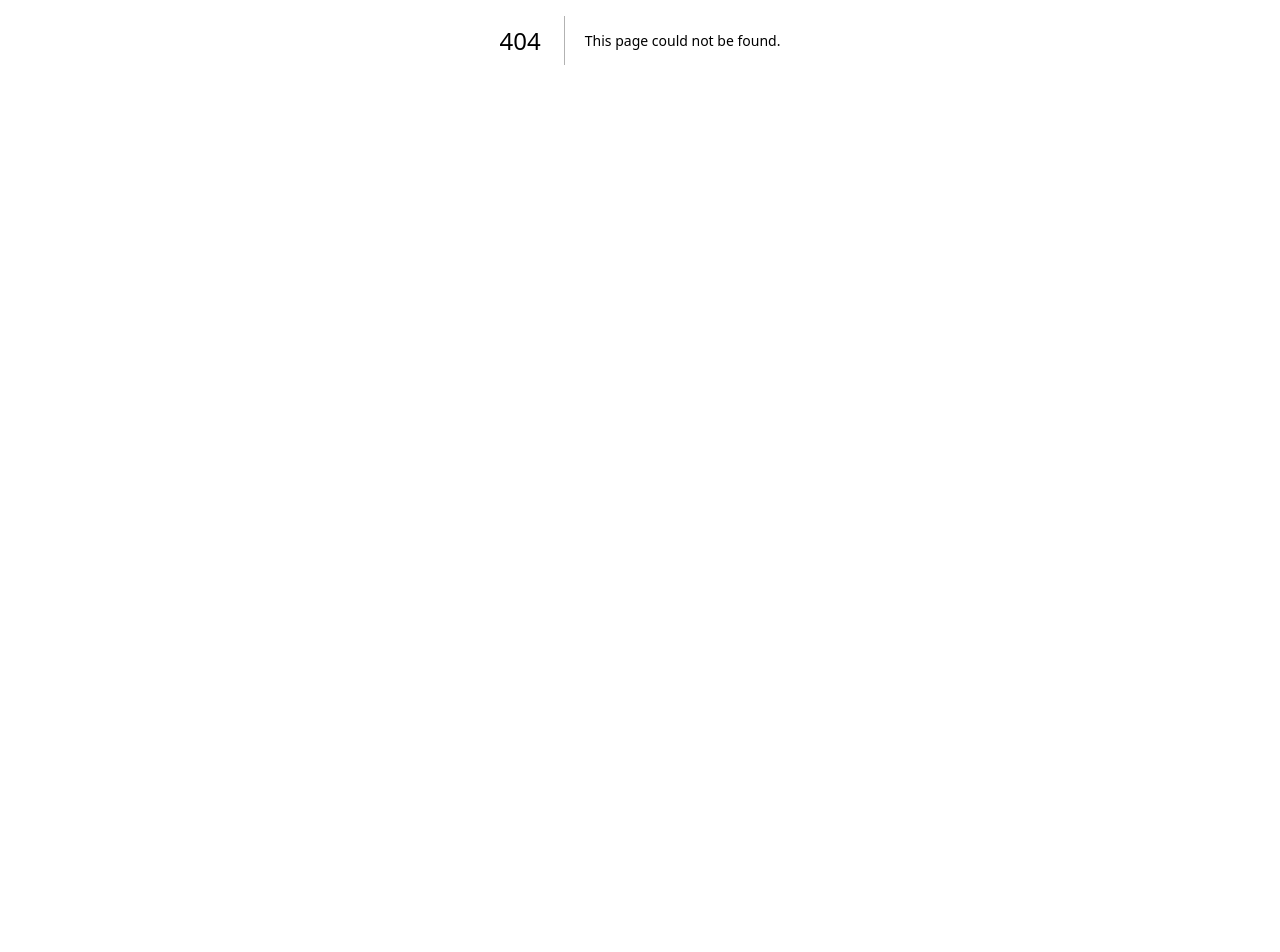
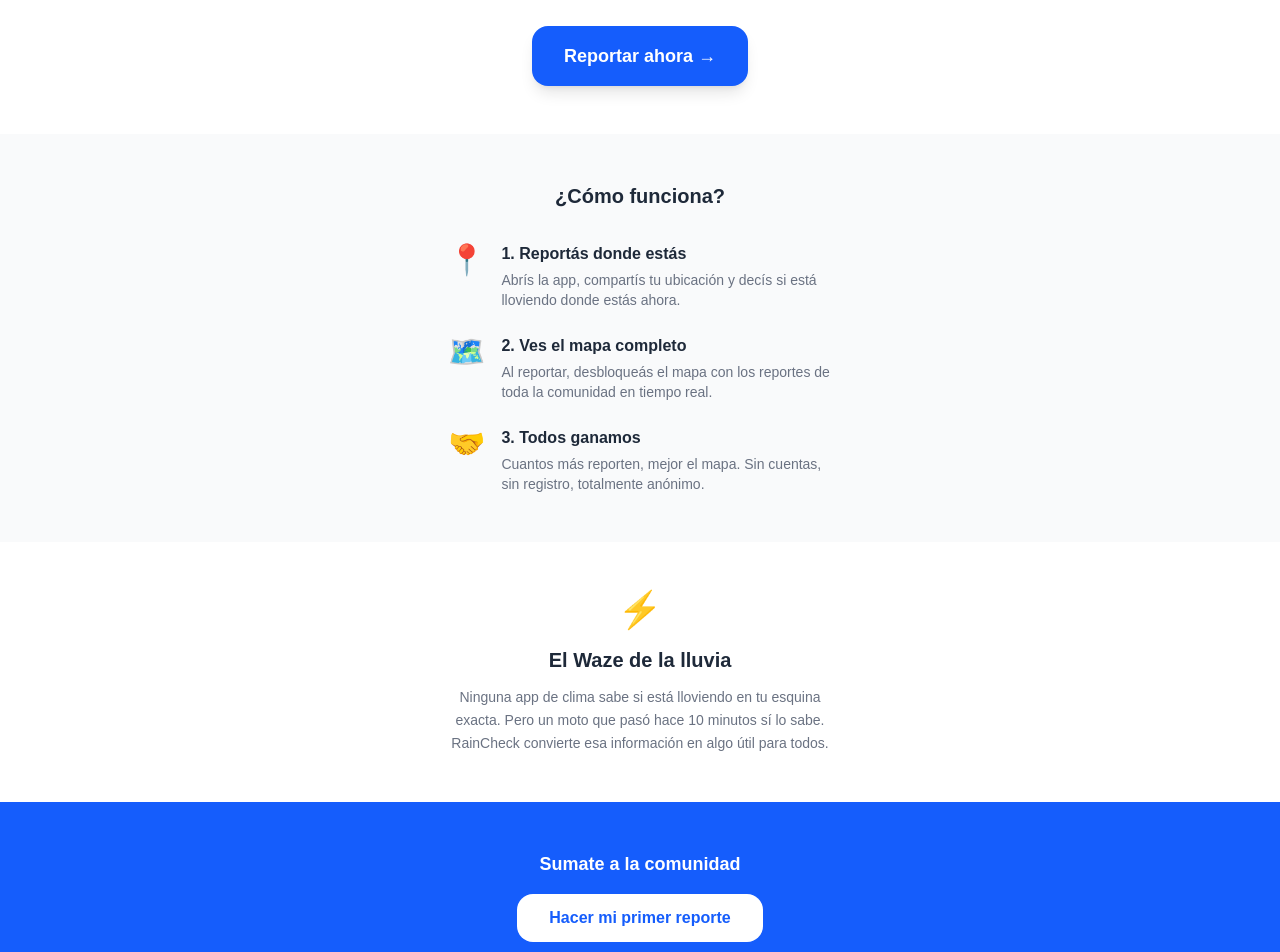
Before and after one commit to MarAvFe/infovia, a Next.js app: page /landing in a window 1280 px wide. Before the commit this address had no page. Shown: the part 360-1312 px from the top of the page. Before the commit the page ends 800 px from the top, so only its background shows below. Built offline with nearby package versions, Linux system fonts and the light colour scheme.

Commit message:
add: landing page

```diff
--- /dev/null
+++ b/app/landing/page.tsx
@@ -0,0 +1,81 @@
+import Link from 'next/link'
+
+export const metadata = {
+  title: 'RainCheck — ¿Necesitás capa?',
+  description: 'El mapa de lluvia para motociclistas. Reportá el clima donde estás y chequeá cómo está la ruta.',
+}
+
+export default function LandingPage() {
+  return (
+    <main className="min-h-screen bg-white flex flex-col">
+
+      {/* Hero */}
+      <section className="flex flex-col items-center justify-center text-center px-6 pt-20 pb-12">
+        <div className="text-6xl mb-6">🏍️🌧️</div>
+        <h1 className="text-4xl font-bold text-gray-900 leading-tight max-w-xs">
+          ¿Necesitás capa para salir?
+        </h1>
+        <p className="mt-4 text-lg text-gray-500 max-w-sm">
+          RainCheck es el mapa de lluvia para motociclistas de San José. Lo construimos entre todos.
+        </p>
+        <Link
+          href="/"
+          className="mt-8 inline-block bg-blue-600 text-white text-lg font-semibold px-8 py-4 rounded-2xl shadow-lg hover:bg-blue-700 transition-colors"
+        >
+          Reportar ahora →
+        </Link>
+      </section>
+
+      {/* How it works */}
+      <section className="bg-gray-50 px-6 py-12">
+        <h2 className="text-center text-xl font-bold text-gray-800 mb-8">¿Cómo funciona?</h2>
+        <div className="max-w-sm mx-auto space-y-6">
+          <div className="flex items-start gap-4">
+            <div className="text-3xl">📍</div>
+            <div>
+              <p className="font-semibold text-gray-800">1. Reportás donde estás</p>
+              <p className="text-sm text-gray-500 mt-1">Abrís la app, compartís tu ubicación y decís si está lloviendo donde estás ahora.</p>
+            </div>
+          </div>
+          <div className="flex items-start gap-4">
+            <div className="text-3xl">🗺️</div>
+            <div>
+              <p className="font-semibold text-gray-800">2. Ves el mapa completo</p>
+              <p className="text-sm text-gray-500 mt-1">Al reportar, desbloqueás el mapa con los reportes de toda la comunidad en tiempo real.</p>
+            </div>
+          </div>
+          <div className="flex items-start gap-4">
+            <div className="text-3xl">🤝</div>
+            <div>
+              <p className="font-semibold text-gray-800">3. Todos ganamos</p>
+              <p className="text-sm text-gray-500 mt-1">Cuantos más reporten, mejor el mapa. Sin cuentas, sin registro, totalmente anónimo.</p>
+            </div>
+          </div>
+        </div>
+      </section>
+
+      {/* Why */}
+      <section className="px-6 py-12 text-center">
+        <div className="max-w-sm mx-auto">
+          <div className="text-4xl mb-4">⚡</div>
+          <h2 className="text-xl font-bold text-gray-800 mb-3">El Waze de la lluvia</h2>
+          <p className="text-gray-500 text-sm leading-relaxed">
+            Ninguna app de clima sabe si está lloviendo en tu esquina exacta. Pero un moto que pasó hace 10 minutos sí lo sabe. RainCheck convierte esa información en algo útil para todos.
+          </p>
+        </div>
+      </section>
+
+      {/* CTA footer */}
+      <section className="bg-blue-600 px-6 py-12 text-center mt-auto">
+        <p className="text-white text-lg font-semibold mb-4">Sumate a la comunidad</p>
+        <Link
+          href="/"
+          className="inline-block bg-white text-blue-600 text-base font-bold px-8 py-3 rounded-2xl hover:bg-blue-50 transition-colors"
+        >
+          Hacer mi primer reporte
+        </Link>
+      </section>
+
+    </main>
+  )
+}
```
